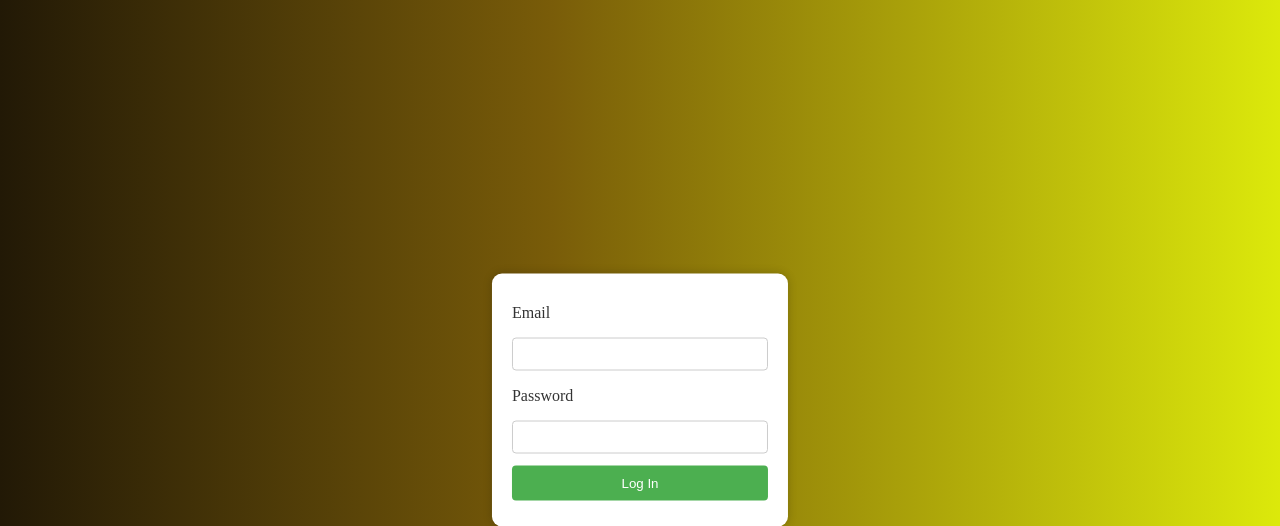
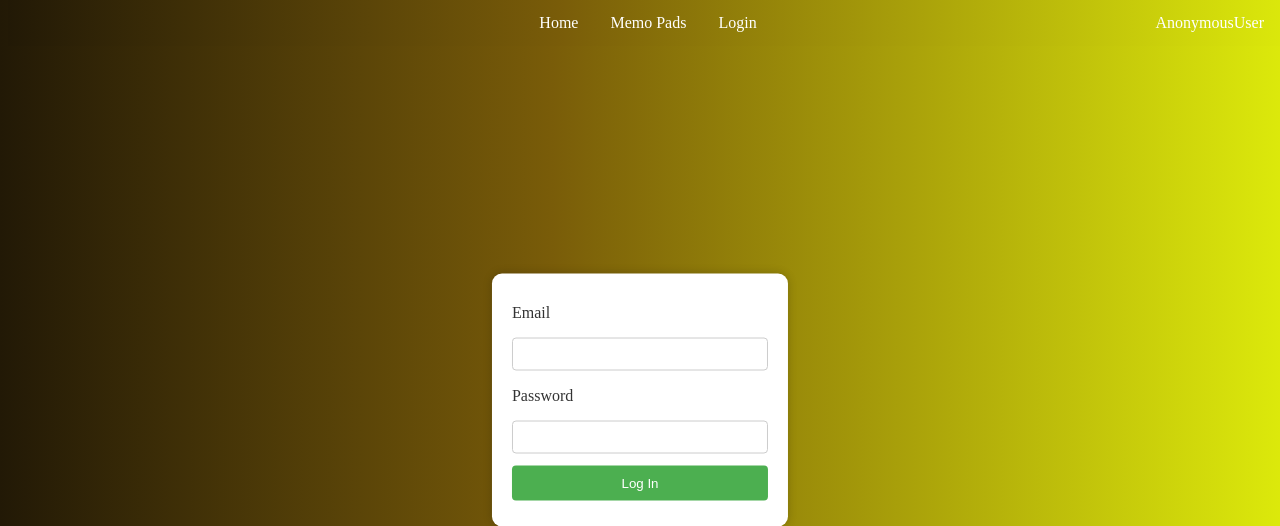
Before and after one commit to LaskiKa/Memo-Pads, a Django app: template memo_pads_project/templates/login.html in a window 1280 px wide. Shown: the top 526 px of the page. Run offline with Django 5.2, Linux system fonts and the light colour scheme; the template is opened without the code that fills it, so the values that code supplies are empty.

Commit message:
Login Form, Nav bar, Create new memopad for user, etc.

```diff
--- a/memo_pads_project/memo_pads_app/static/style.css
+++ b/memo_pads_project/memo_pads_app/static/style.css
@@ -5,7 +5,7 @@ body {
     justify-content: center;
     flex-wrap: wrap;
     align-items: center;
-    background: rgb(2,0,36);
+    margin-top: 50px;
     background: linear-gradient(90deg, rgba(2,0,36,1) 0%, rgba(34,25,6,1) 0%, rgba(121,92,9,1) 43%, rgba(220,233,11,1) 100%, rgba(0,212,255,1) 100%);
 }
 
@@ -162,3 +162,33 @@ body {
 #category-input{
     display: none
 }
+
+nav {
+    display: flex;
+    justify-content: center;
+    overflow: hidden;
+    width: 100%;
+    position: fixed;
+    top: 0;
+    z-index: 1000;
+    background: linear-gradient(90deg, rgba(2,0,36,1) 0%, rgba(34,25,6,1) 0%, rgba(121,92,9,1) 43%, rgba(220,233,11,1) 100%, rgba(0,212,255,1) 100%);
+}
+
+nav a {
+    display: block;
+    color: white;
+    text-align: center;
+    padding: 14px 16px;
+    text-decoration: none;
+}
+
+nav a:hover {
+    background-color: #ddd;
+    color: black;
+}
+
+.user {
+    position:fixed;
+    top: 0;
+    right: 0;
+}
--- a/memo_pads_project/memo_pads_project/urls.py
+++ b/memo_pads_project/memo_pads_project/urls.py
@@ -16,11 +16,12 @@ Including another URLconf
 """
 from django.contrib import admin
 from django.urls import path, include
-from memo_pads_app.views import MainSite, MemoPadsView, LoginView
+from memo_pads_app.views import MainSite, MemoPadsView, LoginView, LogoutView
 
 urlpatterns = [
     path('admin/', admin.site.urls),
     path('login/', LoginView.as_view(), name='login'),
+    path('logout/', LogoutView.as_view(), name='logout'),
     path('main/', MainSite.as_view(), name='main'),
-    path('memopads/', MemoPadsView.as_view(), name='memopad'),
+    path('memopads/', MemoPadsView.as_view(), name='memopads'),
 ]
--- a/memo_pads_project/templates/base.html
+++ b/memo_pads_project/templates/base.html
@@ -8,6 +8,16 @@
     <title>Memo pads</title>
 </head>
 <body>
+<nav>
+    <a href="{% url 'main' %}">Home</a>
+    <a href="{% url 'memopads' %}">Memo Pads</a>
+    {% if user.is_authenticated %}
+    <a href="{% url 'logout' %}">Logout</a>
+    {% else %}
+    <a href="{% url 'login' %}">Login</a>
+    {% endif %}
+    <a class="user">{{user}}</a>
+</nav>
 {%block body%}
 
 <div>Witaj na stronie Memo Pads</div>
```
Also changed, not shown: memo_pads_project/memo_pads_app/views.py (+14 -3 lines).
